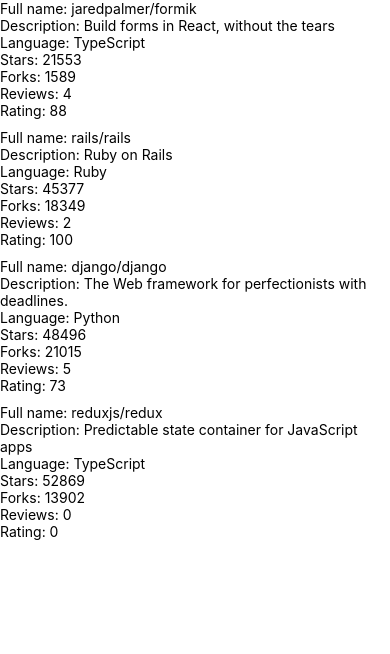
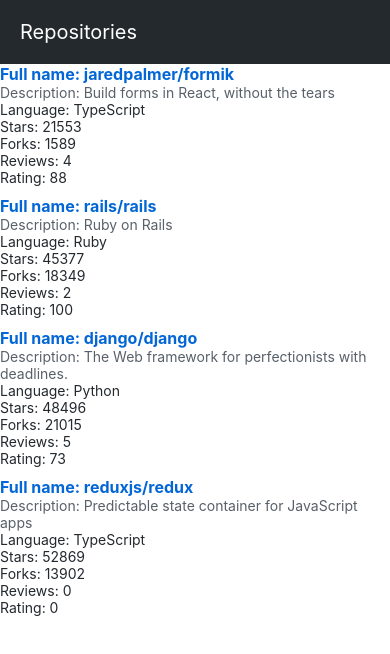
Before and after one commit to jantar25/GitHub_RateApp, a React Native app: screen / in a window 390 px wide. Shown: the top 654 px of the page. Built offline with nearby package versions, Linux system fonts and the light colour scheme.

Commit message:
the app bar

```diff
--- /dev/null
+++ b/src/Components/AppBar.jsx
@@ -0,0 +1,19 @@
+import { View, StyleSheet } from 'react-native';
+import Constants from 'expo-constants';
+import theme from '../theme';
+import Repositories from './AppBarTab/Repositories';
+
+const styles = StyleSheet.create({
+  container: {
+    paddingTop: Constants.statusBarHeight,
+    backgroundColor: theme.backgroundColors.appBar,
+  },
+});
+
+const AppBar = () => {
+  return <View style={styles.container}>
+            <Repositories />
+        </View>;
+};
+
+export default AppBar;
--- /dev/null
+++ b/src/Components/AppBarTab/Repositories.jsx
@@ -0,0 +1,18 @@
+import { StyleSheet, Pressable,Text,Alert } from 'react-native';
+
+const Repositories = () => {
+    const styles = StyleSheet.create({
+        color: {
+          color:'#fff',
+          fontSize:20,
+          padding: 20
+        }
+      });
+  return (
+    <Pressable onPress={()=>Alert.alert('You pressed the text!')}>
+        <Text style={styles.color}>Repositories</Text>
+    </Pressable>
+  )
+}
+
+export default Repositories
--- a/src/Components/Main.jsx
+++ b/src/Components/Main.jsx
@@ -1,10 +1,9 @@
-import Constants from 'expo-constants';
 import { StyleSheet, View } from 'react-native';
 import RepositoryList from './RepositoryList';
+import AppBar from './AppBar';
 
 const styles = StyleSheet.create({
   container: {
-    marginTop: Constants.statusBarHeight,
     flexGrow: 1,
     flexShrink: 1,
   },
@@ -13,6 +12,7 @@
 const Main = () => {
   return (
     <View style={styles.container}>
+      <AppBar />
       <RepositoryList />
     </View>
   );
--- a/src/Components/RepositoryItem.jsx
+++ b/src/Components/RepositoryItem.jsx
@@ -1,13 +1,11 @@
-import {
-    View,
-    Text,
-  } from 'react-native';
+import { View } from 'react-native';
+import Text from './Text';
 
 const Item = ({repository}) => {
     return (
       <View >
-        <Text >Full name: {repository.fullName}</Text>
-        <Text >Description: {repository.description}</Text>
+        <Text color="primary" fontWeight="bold" fontSize="subheading">Full name: {repository.fullName}</Text>
+        <Text color="textSecondary">Description: {repository.description}</Text>
         <Text >Language: {repository.language}</Text>
         <Text >Stars: {repository.stargazersCount}</Text>
         <Text >Forks: {repository.forksCount}</Text>
--- /dev/null
+++ b/src/Components/Text.jsx
@@ -0,0 +1,39 @@
+import { Text as NativeText, StyleSheet } from 'react-native';
+
+import theme from '../theme';
+
+const styles = StyleSheet.create({
+  text: {
+    color: theme.colors.textPrimary,
+    fontSize: theme.fontSizes.body,
+    fontFamily: theme.fonts.main,
+    fontWeight: theme.fontWeights.normal,
+  },
+  colorTextSecondary: {
+    color: theme.colors.textSecondary,
+  },
+  colorPrimary: {
+    color: theme.colors.primary,
+  },
+  fontSizeSubheading: {
+    fontSize: theme.fontSizes.subheading,
+  },
+  fontWeightBold: {
+    fontWeight: theme.fontWeights.bold,
+  },
+});
+
+const Text = ({ color, fontSize, fontWeight, style, ...props }) => {
+  const textStyle = [
+    styles.text,
+    color === 'textSecondary' && styles.colorTextSecondary,
+    color === 'primary' && styles.colorPrimary,
+    fontSize === 'subheading' && styles.fontSizeSubheading,
+    fontWeight === 'bold' && styles.fontWeightBold,
+    style,
+  ];
+
+  return <NativeText style={textStyle} {...props} />;
+};
+
+export default Text;
--- /dev/null
+++ b/src/theme.js
@@ -0,0 +1,23 @@
+const theme = {
+    colors: {
+      textPrimary: '#24292e',
+      textSecondary: '#586069',
+      primary: '#0366d6',
+    },
+    fontSizes: {
+      body: 14,
+      subheading: 16,
+    },
+    fonts: {
+      main: 'System',
+    },
+    fontWeights: {
+      normal: '400',
+      bold: '700',
+    },
+    backgroundColors: {
+        appBar: '#24292e',
+    },
+  };
+
+  export default theme;
```
